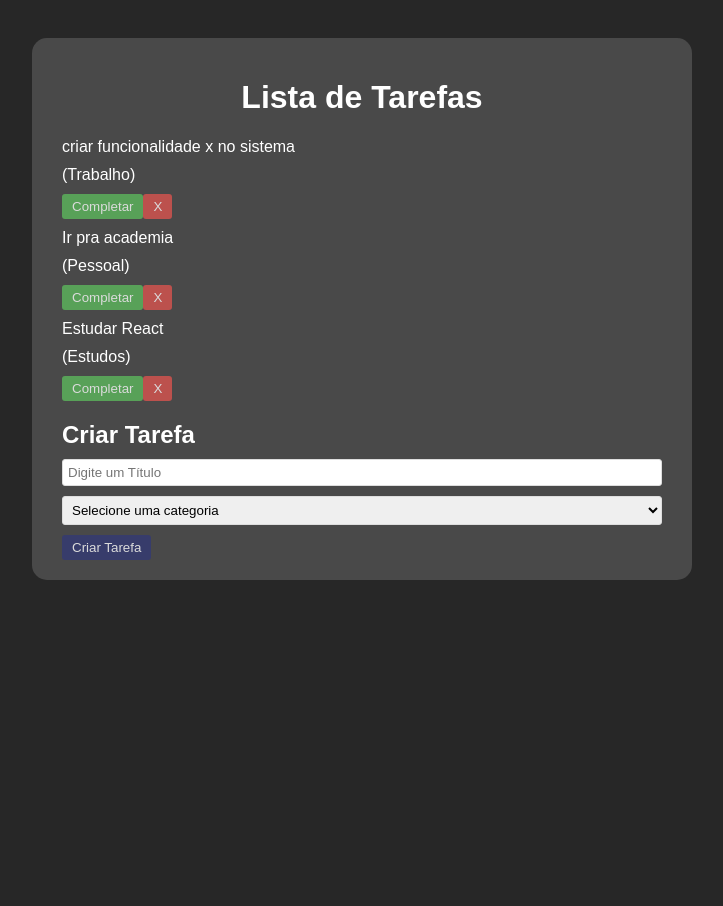
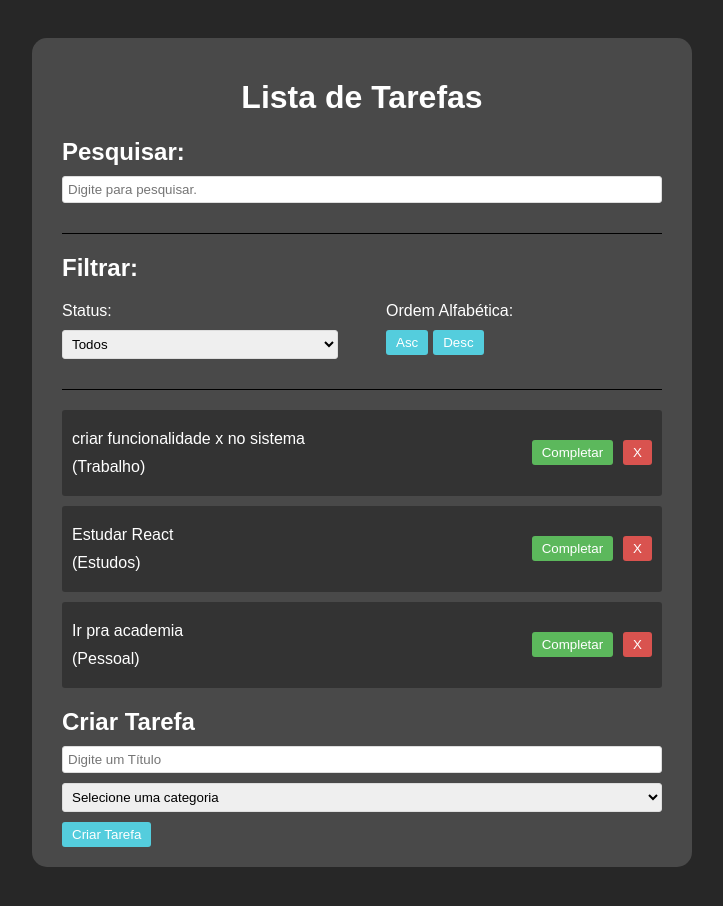
Before and after one commit to fergrenteski/simple-todo-react, a React (Vite) app: page / in a window 1280 px wide. Shown: the top 906 px of the page, without its empty margins (278-1001 px from the left). Built offline with nearby package versions, Linux system fonts and the light colour scheme.

Commit message:
:sparkles: feat: adicionado funcionalidades de filtro e pesquisa, além de melhorias na interface do usuário.

```diff
--- a/src/App.css
+++ b/src/App.css
@@ -30,18 +30,18 @@ input {
 }
 
 button {
-  background-color: #333974;
+  background-color: #54cddd;
   color: #fff;
   padding: 5px 10px;
   border: none;
   border-radius: 3px;
   cursor: pointer;
-  opacity: .8;
+  opacity: 1;
   transition: .3s;
 }
 
 button:hover {
-  opacity: 1;
+  background-color: #2e71c9;
 }
 
 .todo-form {
@@ -60,6 +60,51 @@ input,select {
   background-color: #5cb85c;
 }
 
+.complete:hover {
+  background-color: #297729;
+}
+
 .remove {
   background-color: #d9534f;
 }
+
+.remove:hover {
+  background-color: #bb241f;
+}
+
+.todo {
+  display: flex;
+  justify-content: space-between;
+  align-items: center;
+  padding: 10px;
+  margin: 10px 0;
+  background-color: #333;
+  border-radius: 3px;
+}
+
+.actions {
+  display: flex;
+  gap: 10px;
+}
+
+.filter,
+.search {
+  border-bottom: 1px solid #000000;
+  margin-bottom: 20px;
+  padding-bottom: 20px;
+}
+
+.filter-options {
+  display: flex;
+  justify-content: space-between;
+  gap: 3rem;
+}
+
+.filter-options div {
+  flex: 1 1 0;
+}
+
+.filter-options .order {
+  display: flex;
+  gap: 5px;
+}
--- a/src/App.jsx
+++ b/src/App.jsx
@@ -1,6 +1,8 @@
 import { useState } from "react";
 import Todo from "./components/Todo";
 import TodoForm from "./components/TodoForm";
+import Filter from "./components/Filter";
+import Search from "./components/Search";
 import "./App.css";
 
 function App() {
@@ -25,15 +27,69 @@ function App() {
         },
     ]);
 
+    const addTodo = (text, category) => {
+        if(!text || !category) { return alert('Preencha todos os campos') }
+        const newTodos = [
+            ...todos,
+            {
+                id: Math.floor(Math.random() * 10000),
+                text,
+                category,
+                isCompleted: false,
+            },
+        ];
+        setTodos(newTodos);
+    };
+
+    const removeTodo = (id) => {
+        const newTodos = [...todos];
+        const filteredTodos = newTodos.filter((todo) =>
+            todo.id !== id ? todo : null
+        );
+        setTodos(filteredTodos);
+    };
+
+    const completeTodo = (id) => {
+        const newTodos = [...todos];
+        newTodos.forEach((todo) => {
+            if (todo.id === id) {
+                todo.isCompleted = !todo.isCompleted;
+            }
+        });
+        setTodos(newTodos);
+    };
+
+    const [search, setSearch] = useState("");
+
+    const [filter, setFilter] = useState("All");
+    const [sort, setSort] = useState("Asc");
+
     return (
         <div className="app">
             <h1>Lista de Tarefas</h1>
+            <Search search={search} setSearch={setSearch} />
+            <Filter filter={filter} setFilter={setFilter} setSort={setSort}/>
             <div className="todo-list">
-                {todos.map((todo) => (
-                    <Todo key={todo.id} todo={todo} />
-                ))}
+                {todos
+                    .filter((todo) =>
+                        todo.text.toLowerCase().includes(search.toLowerCase())
+                    )
+                    .filter((todo) => {
+                        if (filter === "All") return true;
+                        if (filter === "Completed") return todo.isCompleted;
+                        return !todo.isCompleted;
+                    })
+                    .sort((a, b) => sort === "Asc" ? a.text.localeCompare(b.text) : b.text.localeCompare(a.text))
+                    .map((todo) => (
+                        <Todo
+                            key={todo.id}
+                            todo={todo}
+                            removeTodo={removeTodo}
+                            completeTodo={completeTodo}
+                        />
+                    ))}
             </div>
-            <TodoForm />
+            <TodoForm addTodo={addTodo} />
         </div>
     );
 }
--- /dev/null
+++ b/src/components/Filter.jsx
@@ -0,0 +1,37 @@
+import { PropTypes } from "prop-types";
+
+const Filter = ({ filter, setFilter, setSort }) => {
+    return (
+        <div className="filter">
+            <h2>Filtrar:</h2>
+            <div className="filter-options">
+                <div>
+                    <p>Status:</p>
+                    <select
+                        value={filter}
+                        onChange={(e) => setFilter(e.target.value)}
+                    >
+                        <option value="All">Todos</option>
+                        <option value="Completed">Completas</option>
+                        <option value="Incomplete">Incompletas</option>
+                    </select>
+                </div>
+                <div>
+                    <p>Ordem Alfabética:</p>
+                    <div className="order">
+                        <button onClick={() => setSort("Asc")}>Asc</button>
+                        <button onClick={() => setSort("Desc")}>Desc</button>
+                    </div>
+                </div>
+            </div>
+        </div>
+    );
+};
+
+Filter.propTypes = {
+    filter: PropTypes.string.isRequired,
+    setFilter: PropTypes.func.isRequired,
+    setSort: PropTypes.func.isRequired,
+};
+
+export default Filter;
--- /dev/null
+++ b/src/components/Search.jsx
@@ -0,0 +1,21 @@
+import { PropTypes } from "prop-types";
+
+function Search({ search, setSearch }) {
+  return (
+    <div className="search">
+        <h2>Pesquisar:</h2>
+        <input type="text"
+            value={search}
+            onChange={(e) => setSearch(e.target.value)}
+            placeholder="Digite para pesquisar."/>
+
+    </div>
+  )
+}
+
+Search.propTypes = {
+    search: PropTypes.string.isRequired,
+    setSearch: PropTypes.func.isRequired,
+};
+
+export default Search
--- a/src/components/Todo.jsx
+++ b/src/components/Todo.jsx
@@ -1,18 +1,24 @@
-import React from "react";
+import { PropTypes } from "prop-types";
 
-const Todo = ({ todo }) => {
+const Todo = ({ todo, removeTodo, completeTodo }) => {
     return (
-        <div key={todo.id} className="todo">
+        <div key={todo.id} className="todo" style={{textDecoration: todo.isCompleted ? 'line-through' : ''}}>
             <div className="content">
                 <p>{todo.text}</p>
                 <p className="categoria">({todo.category})</p>
             </div>
-            <div>
-                <button className="complete">Completar</button>
-                <button className="remove">X</button>
+            <div className="actions">
+                <button className="complete" onClick={() => completeTodo(todo.id)}>Completar</button>
+                <button className="remove" onClick={() => removeTodo(todo.id)}>X</button>
             </div>
         </div>
     );
 };
 
+Todo.propTypes = {
+    todo: PropTypes.object.isRequired,
+    removeTodo: PropTypes.func.isRequired,
+    completeTodo: PropTypes.func.isRequired,
+};
+
 export default Todo;
--- a/src/components/TodoForm.jsx
+++ b/src/components/TodoForm.jsx
@@ -1,21 +1,38 @@
-import React from 'react'
+import { useState } from 'react'
+import { PropTypes } from "prop-types";
 
-const TodoForm = () => {
+const TodoForm = ( { addTodo }) => {
+    const [value, setValue] = useState('');
+    const [category, setCategory] = useState('');
+
+    const handleSubmit = (e) => {
+        e.preventDefault();
+        setValue('');
+        setCategory('');
+    };
+
   return (
     <div>
         <h2>Criar Tarefa</h2>
-        <form>
-            <input type="text" placeholder='Digite um Título'/>
-            <select>
+        <form onSubmit={handleSubmit}>
+            <input type="text"
+                placeholder='Digite um Título'
+                value = {value}
+                onChange={(e) => setValue(e.target.value)}/>
+            <select onChange={(e) => setCategory(e.target.value)} value={category}>
                 <option value="">Selecione uma categoria</option>
                 <option value="Trabalho">Trabalho</option>
                 <option value="Estudos">Estudos</option>
                 <option value="Pessoal">Pessoal</option>
             </select>
-            <button type="submit">Criar Tarefa</button>
+            <button type="submit" onClick={() => addTodo(value, category)}>Criar Tarefa</button>
         </form>
     </div>
   )
-}
+};
+
+TodoForm.propTypes = {
+    addTodo: PropTypes.func.isRequired,
+};
 
 export default TodoForm
```
